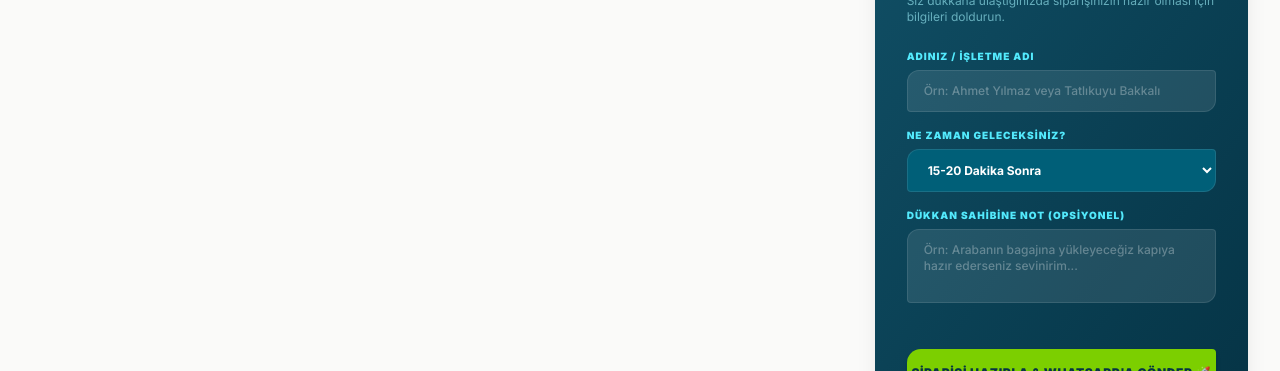
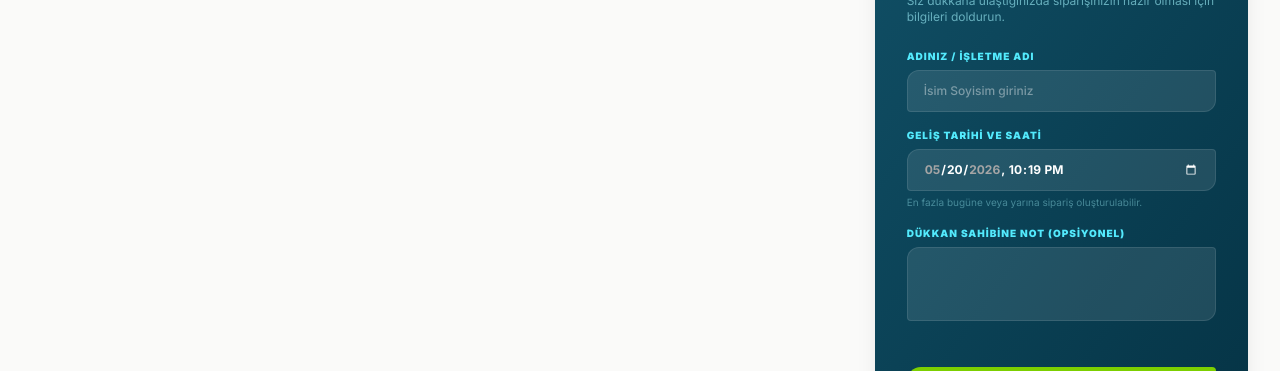
Before and after one commit to lkocakl/cene-suyu-tatlikuyu, a Next.js app: page /hizli-siparis in a window 1280 px wide. Shown: the part 368-739 px from the top of the page. Built offline with nearby package versions, Linux system fonts and the light colour scheme; no server answers.

Commit message:
feat: tarih-saat seçici, 1 gün sipariş sınırı ve placeholder güncellemeleri yapıldı

```diff
--- a/app/hizli-siparis/OrderFormClient.tsx
+++ b/app/hizli-siparis/OrderFormClient.tsx
@@ -17,23 +17,47 @@ interface OrderFormClientProps {
 }
 
 export default function OrderFormClient({ products }: OrderFormClientProps) {
-    // Ürün ID'sini ve seçilen adedi tutan state matrisi
     const [quantities, setQuantities] = useState<{ [key: string]: number }>({});
-
-    // Müşteri Form Bilgileri
     const [customerName, setCustomerName] = useState('');
-    const [pickupTime, setPickupTime] = useState('15-20 Dakika Sonra');
+    const [pickupDateTime, setPickupDateTime] = useState('');
     const [note, setNote] = useState('');
 
-    // Tarayıcı hafızasından (Local Storage) müşteri adını otomatik yükleme
+    // Dinamik olarak takvim sınırlarını (Bugün ve Yarın) hesaplayan değişkenler
+    const [minDateStr, setMinDateStr] = useState('');
+    const [maxDateStr, setMaxDateStr] = useState('');
+
     useEffect(() => {
+        // Hafızadan isim yükleme
         const savedName = localStorage.getItem('tatlikuyu_customer_name');
         if (savedName) {
             setCustomerName(savedName);
         }
+
+        // Tarih ve saat sınırlarını belirleme (Bugün ve Yarın)
+        const now = new Date();
+
+        // Minimum zaman: Şuan
+        const minYear = now.getFullYear();
+        const minMonth = String(now.getMonth() + 1).padStart(2, '0');
+        const minDay = String(now.getDate()).padStart(2, '0');
+        const minHours = String(now.getHours()).padStart(2, '0');
+        const minMinutes = String(now.getMinutes()).padStart(2, '0');
+        setMinDateStr(`${minYear}-${minMonth}-${minDay}T${minHours}:${minMinutes}`);
+
+        // Maksimum zaman: En fazla 1 gün sonrası (Yarın gece sonu)
+        const maxDate = new Date();
+        maxDate.setDate(now.getDate() + 1);
+        maxDate.setHours(23, 59, 0, 0); // Yarın gün sonuna kadar
+
+        const maxYear = maxDate.getFullYear();
+        const maxMonth = String(maxDate.getMonth() + 1).padStart(2, '0');
+        const maxDay = String(maxDate.getDate()).padStart(2, '0');
+        setMaxDateStr(`${maxYear}-${maxMonth}-${maxDay}T23:59`);
+
+        // Varsayılan olarak kutunun içine şimdiki zamanı yazalım
+        setPickupDateTime(`${minYear}-${minMonth}-${minDay}T${minHours}:${minMinutes}`);
     }, []);
 
-    // Adet Arttırma / Azaltma Fonksiyonları
     const handleIncrement = (id: string) => {
         setQuantities(prev => ({ ...prev, [id]: (prev[id] || 0) + 1 }));
     };
@@ -44,7 +68,6 @@ export default function OrderFormClient({ products }: OrderFormClientProps) {
         }
     };
 
-    // WhatsApp Sipariş Paketleme Motoru
     const handleSendOrder = (e: React.FormEvent) => {
         e.preventDefault();
 
@@ -53,7 +76,19 @@ export default function OrderFormClient({ products }: OrderFormClientProps) {
             return;
         }
 
-        // Seçilen ürünleri filtrele
+        // Seçilen tarihi kontrol etme (1 günden fazlası engelleniyor)
+        const selectedDate = new Date(pickupDateTime);
+        const now = new Date();
+
+        // Zaman farkını gün cinsinden hesapla
+        const diffTime = selectedDate.getTime() - now.getTime();
+        const diffDays = diffTime / (1000 * 60 * 60 * 24);
+
+        if (diffDays > 1.05) { // Çok ufak saat esnemesi payı ile maksimum 1 gün sınırı
+            alert("Siparişler kalitenin korunması adına en fazla 1 gün sonrasına oluşturulabilir.");
+            return;
+        }
+
         const selectedItems = products.filter(p => quantities[p._id] && quantities[p._id] > 0);
 
         if (selectedItems.length === 0) {
@@ -61,13 +96,20 @@ export default function OrderFormClient({ products }: OrderFormClientProps) {
             return;
         }
 
-        // İsmi gelecekteki siparişler için hafızaya kilitle
         localStorage.setItem('tatlikuyu_customer_name', customerName);
 
-        // Adım 14: Özgün WhatsApp Mesaj Formatı Oluşturma
+        // Tarihi okunaklı formata çevirme (Örn: 23/05/2026 14:30)
+        const formattedDate = new Date(pickupDateTime).toLocaleString('tr-TR', {
+            day: '2-digit',
+            month: '2-digit',
+            year: 'numeric',
+            hour: '2-digit',
+            minute: '2-digit'
+        });
+
         let message = `🏪 *TATLIKUYU DOĞAL - GEL-AL SİPARİŞİ*\n\n`;
         message += `👤 *Müşteri:* ${customerName}\n`;
-        message += `⏰ *Geliş Zamanı:* ${pickupTime}\n`;
+        message += `⏰ *Geliş Zamanı:* ${formattedDate}\n`;
         if (note.trim()) {
             message += `📝 *Müşteri Notu:* ${note}\n`;
         }
@@ -81,16 +123,15 @@ export default function OrderFormClient({ products }: OrderFormClientProps) {
         message += `\n💰 _Ödeme dükkanda teslimat esnasında (Nakit/Kart) yapılacaktır._\n`;
         message += `⏱️ _Bu sipariş web sitesi hızlı formu ile dükkanda hazır edilmek üzere gönderilmiştir._`;
 
-        // WhatsApp API URL yönlendirmesi
         const whatsappNumber = "905349122051";
         const finalUrl = `https://wa.me/${whatsappNumber}?text=${encodeURIComponent(message)}`;
         window.open(finalUrl, '_blank');
     };
 
     return (
-        <div className="grid grid-cols-1 lg:grid-cols-12 gap-12 items-start">
+        <div className="grid grid-cols-1 lg:grid-cols-12 gap-12 items-start pb-24 md:pb-0">
 
-            {/* SOL TARAF: ÜRÜN MATRİSİ (VİDEODAKİ GİBİ ADET SEÇİLİNCE YEŞİL OLAN ALAN) */}
+            {/* SOL TARAF: ÜRÜN MATRİSİ */}
             <div className="lg:col-span-8 grid grid-cols-1 sm:grid-cols-2 gap-6">
                 {products.map((product) => {
                     const currentQty = quantities[product._id] || 0;
@@ -120,7 +161,6 @@ export default function OrderFormClient({ products }: OrderFormClientProps) {
                                 <p className="text-stone-400 text-[11px] mt-1 line-clamp-2 leading-relaxed">{product.description}</p>
                             </div>
 
-                            {/* ASİMETRİK ARTTIRMA VE AZALTMA BUTONLARI */}
                             <div className="mt-4 pt-3 border-t border-stone-100/60 flex items-center justify-between gap-2">
                                 <span className="text-xs font-black text-stone-600 bg-stone-50 px-2 py-1 rounded-[4px_2px_4px_2px]">
                                     {product.price}
@@ -130,7 +170,7 @@ export default function OrderFormClient({ products }: OrderFormClientProps) {
                                     <button
                                         type="button"
                                         onClick={() => handleDecrement(product._id)}
-                                        className="w-8 h-8 rounded-[6px_2px_6px_2px] bg-white hover:bg-stone-200 text-stone-800 font-bold text-sm transition active:scale-90"
+                                        className="w-8 h-8 rounded-[6px_2px_6px_2px] bg-white hover:bg-stone-200 text-stone-800 font-bold text-sm transition"
                                     >
                                         -
                                     </button>
@@ -140,7 +180,7 @@ export default function OrderFormClient({ products }: OrderFormClientProps) {
                                     <button
                                         type="button"
                                         onClick={() => handleIncrement(product._id)}
-                                        className="w-8 h-8 rounded-[6px_2px_6px_2px] bg-cyan-600 hover:bg-cyan-700 text-white font-bold text-sm transition active:scale-90"
+                                        className="w-8 h-8 rounded-[6px_2px_6px_2px] bg-cyan-600 hover:bg-cyan-700 text-white font-bold text-sm transition"
                                     >
                                         +
                                     </button>
@@ -152,7 +192,7 @@ export default function OrderFormClient({ products }: OrderFormClientProps) {
                 })}
             </div>
 
-            {/* SAĞ TARAF: MÜŞTERİ BİLGİ VE SİPARİŞÖZETİ PANOSU */}
+            {/* SAĞ TARAF: BİLGİ VE SİPARİŞ ÖZETİ PANOSU */}
             <div className="lg:col-span-4 bg-gradient-to-br from-cyan-900 to-cyan-950 text-white p-6 md:p-8 rounded-[2.5rem_8px_2.5rem_8px] shadow-xl space-y-6 sticky top-24 border-b-8 border-cyan-950">
                 <div>
                     <h2 className="text-xl font-black tracking-tight">Gel-Al Bilgileri</h2>
@@ -164,34 +204,34 @@ export default function OrderFormClient({ products }: OrderFormClientProps) {
                         <label className="text-[10px] uppercase font-black tracking-widest text-cyan-300 block mb-1.5">Adınız / İşletme Adı</label>
                         <input
                             type="text"
-                            placeholder="Örn: Ahmet Yılmaz veya Tatlıkuyu Bakkalı"
+                            placeholder="İsim Soyisim giriniz"
                             required
-                            className="w-full px-4 py-3 bg-white/10 border border-white/10 rounded-[12px_4px_12px_4px] focus:outline-none focus:border-lime-400 text-white placeholder:text-white/30 text-xs font-medium"
+                            className="w-full px-4 py-3 bg-white/10 border border-white/10 rounded-[12px_4px_12px_4px] focus:outline-none focus:border-lime-400 text-white placeholder:text-white/40 text-xs font-medium"
                             value={customerName}
                             onChange={(e) => setCustomerName(e.target.value)}
                         />
                     </div>
 
                     <div>
-                        <label className="text-[10px] uppercase font-black tracking-widest text-cyan-300 block mb-1.5">Ne Zaman Geleceksiniz?</label>
-                        <select
-                            className="w-full px-4 py-3 bg-cyan-800 border border-white/10 rounded-[12px_4px_12px_4px] focus:outline-none focus:border-lime-400 text-white text-xs font-bold"
-                            value={pickupTime}
-                            onChange={(e) => setPickupTime(e.target.value)}
-                        >
-                            <option value="15-20 Takika Sonra" className="bg-cyan-900">15-20 Dakika Sonra</option>
-                            <option value="1 Saat Sonra" className="bg-cyan-900">1 Saat Sonra</option>
-                            <option value="Akşam Saatlerinde (18:00 - 20:30)" className="bg-cyan-900">Akşam Saatlerinde (18:00 - 20:30)</option>
-                            <option value="Yarın Sabah" className="bg-cyan-900">Yarın Sabah</option>
-                        </select>
+                        <label className="text-[10px] uppercase font-black tracking-widest text-cyan-300 block mb-1.5">Geliş Tarihi ve Saati</label>
+                        <input
+                            type="datetime-local"
+                            required
+                            min={minDateStr}
+                            max={maxDateStr}
+                            className="w-full px-4 py-3 bg-white/10 border border-white/10 rounded-[12px_4px_12px_4px] focus:outline-none focus:border-lime-400 text-white text-xs font-bold [color-scheme:dark]"
+                            value={pickupDateTime}
+                            onChange={(e) => setPickupDateTime(e.target.value)}
+                        />
+                        <span className="text-[10px] text-cyan-200/40 block mt-1">En fazla bugüne veya yarına sipariş oluşturulabilir.</span>
                     </div>
 
                     <div>
                         <label className="text-[10px] uppercase font-black tracking-widest text-cyan-300 block mb-1.5">Dükkan Sahibine Not (Opsiyonel)</label>
                         <textarea
                             rows={3}
-                            placeholder="Örn: Arabanın bagajına yükleyeceğiz kapıya hazır ederseniz sevinirim..."
-                            className="w-full px-4 py-3 bg-white/10 border border-white/10 rounded-[12px_4px_12px_4px] focus:outline-none focus:border-lime-400 text-white placeholder:text-white/30 text-xs font-medium resize-none"
+                            placeholder=""
+                            className="w-full px-4 py-3 bg-white/10 border border-white/10 rounded-[12px_4px_12px_4px] focus:outline-none focus:border-lime-400 text-white text-xs font-medium resize-none"
                             value={note}
                             onChange={(e) => setNote(e.target.value)}
                         />
@@ -199,7 +239,7 @@ export default function OrderFormClient({ products }: OrderFormClientProps) {
 
                     <button
                         type="submit"
-                        className="w-full py-4 bg-lime-500 hover:bg-lime-600 text-cyan-950 font-black text-xs uppercase tracking-wider rounded-[14px_4px_14px_4px] transition-all transform hover:scale-[1.02] active:scale-95 border-b-4 border-lime-700 shadow-md mt-6"
+                        className="w-full py-4 bg-lime-500 hover:bg-lime-600 text-cyan-950 font-black text-xs uppercase tracking-wider rounded-[14px_4px_14px_4px] transition-all transform hover:scale-[1.02] border-b-4 border-lime-700 shadow-md mt-6"
                     >
                         Siparişi Hazırla & WhatsApp'a Gönder 🚀
                     </button>
```
